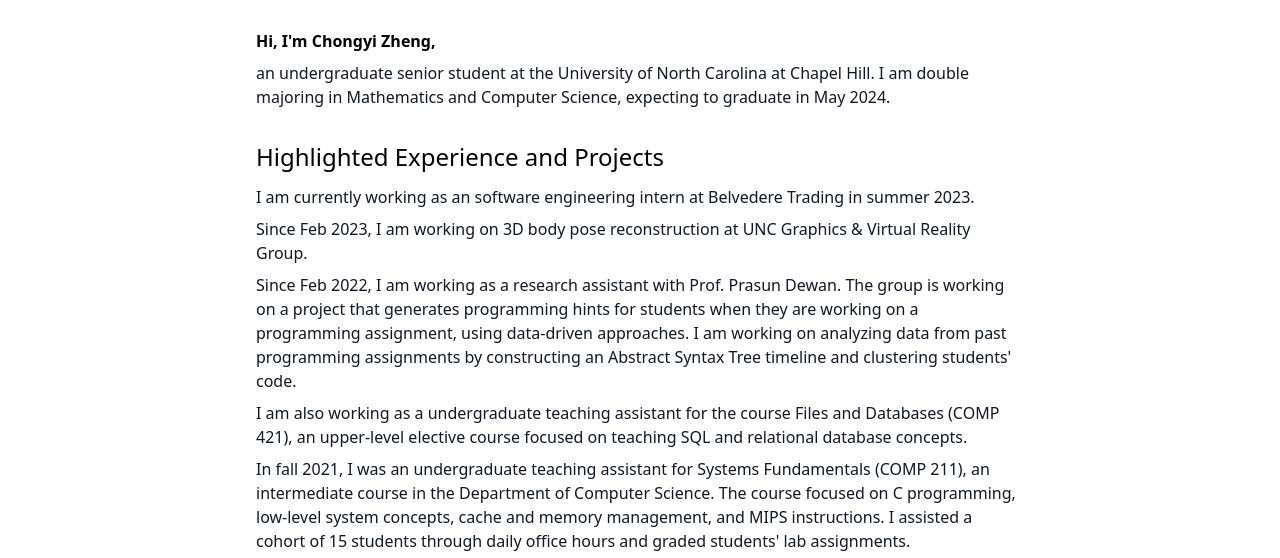
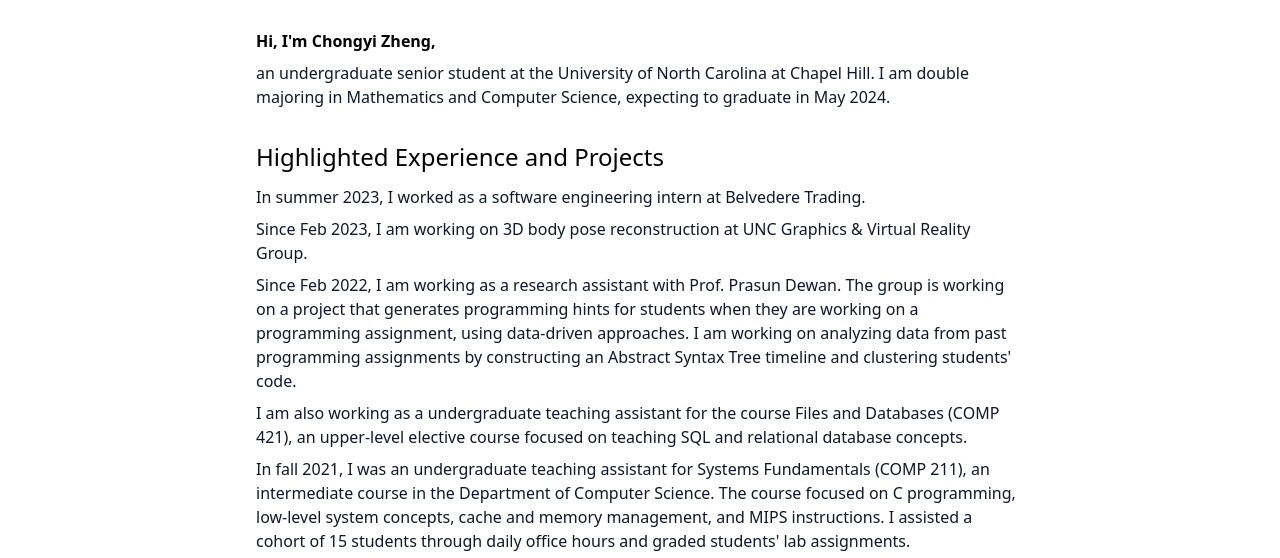
Before and after one commit to harryzcy/harryzcy.github.io, a Vue app: page src/index.html in a window 1280 px wide. Shown: the part 160-718 px from the top of the page. Built offline with nearby package versions, Linux system fonts and the light colour scheme; files whose address does not match are found by name.

Commit message:
Mark intern as past (#286)

```diff
--- a/src/index.html
+++ b/src/index.html
@@ -87,8 +87,8 @@
         Highlighted Experience and Projects
       </h2>
       <p class="mb-2 text-slate-900 dark:text-neutral-300">
-        I am currently working as an software engineering intern at Belvedere
-        Trading in summer 2023.
+        In summer 2023, I worked as a software engineering intern at Belvedere
+        Trading.
       </p>
       <p class="mb-2 text-slate-900 dark:text-neutral-300">
         Since Feb 2023, I am working on 3D body pose reconstruction at UNC
```
